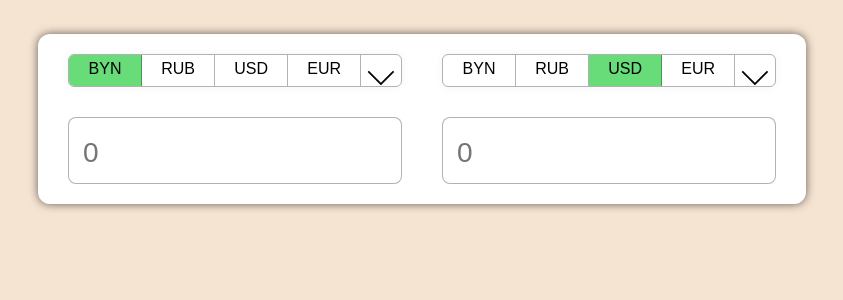
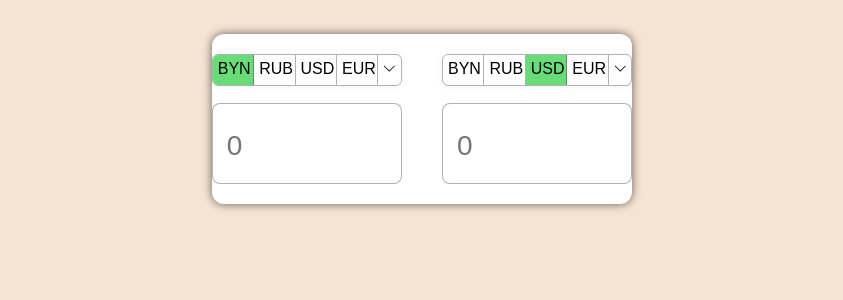
Before and after one commit to Aleeg0/FunnyProjects, a React (Create React App) app in the folder counter/: page / in a window 1280 px wide. Shown: the top 300 px of the page, without its empty margins (218-1061 px from the left). Built offline with nearby package versions, Linux system fonts and the light colour scheme.

Commit message:
update convertor stylesheet

```diff
--- a/counter/src/Components/convertBlock/_convertor.scss
+++ b/counter/src/Components/convertBlock/_convertor.scss
@@ -1,9 +1,10 @@
 .convertor{
-    width: 60%;
+    width: 420px;
     height: 170px;
     display: flex;
     align-items: center;
     justify-content: center;
+    position: relative;
     background-color: #ffffff;
     border-radius: 12px;
     padding: 10px;
--- a/counter/src/index.css
+++ b/counter/src/index.css
@@ -20,11 +20,12 @@ body {
 }
 
 .convertor {
-  width: 60%;
+  width: 420px;
   height: 170px;
   display: flex;
   align-items: center;
   justify-content: center;
+  position: relative;
   background-color: #ffffff;
   border-radius: 12px;
   padding: 10px;
```
Also changed, not shown: 1 other file (tests, documents, lock files or other folders).
